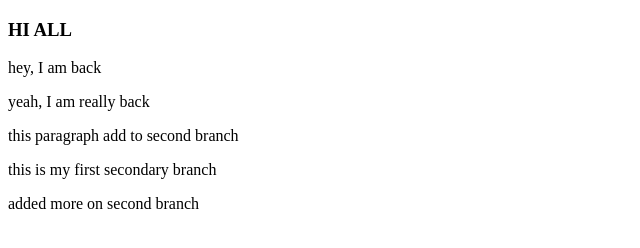
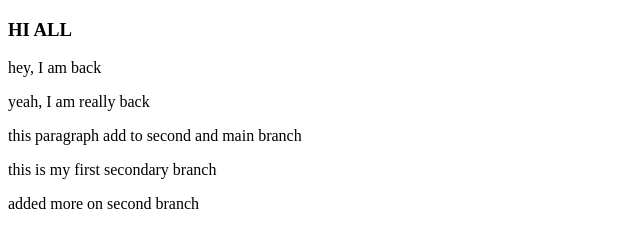
Before and after one commit to KAZI-THE-MAN/new-exciting-web, a plain HTML site: page index.html in a window 1280 px wide. Shown: the full height of the page, 0-640 px from the left. Drawn offline with Linux system fonts and the light colour scheme.

Commit message:
add change

```diff
--- a/index.html
+++ b/index.html
@@ -10,7 +10,7 @@
     <h3>HI ALL</h3>
     <p>hey, I am back </p>
     <p>yeah, I am really back</p>
-    <p>this paragraph add to second branch</p>
+    <p>this paragraph add to second and main branch</p>
     <p>this is my first secondary branch</p>
     <p>added more on second branch</p>
 </body>
```
